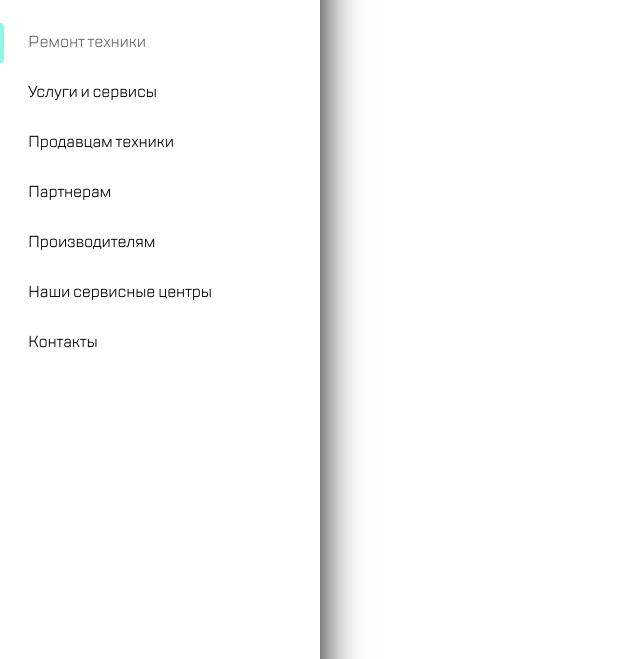
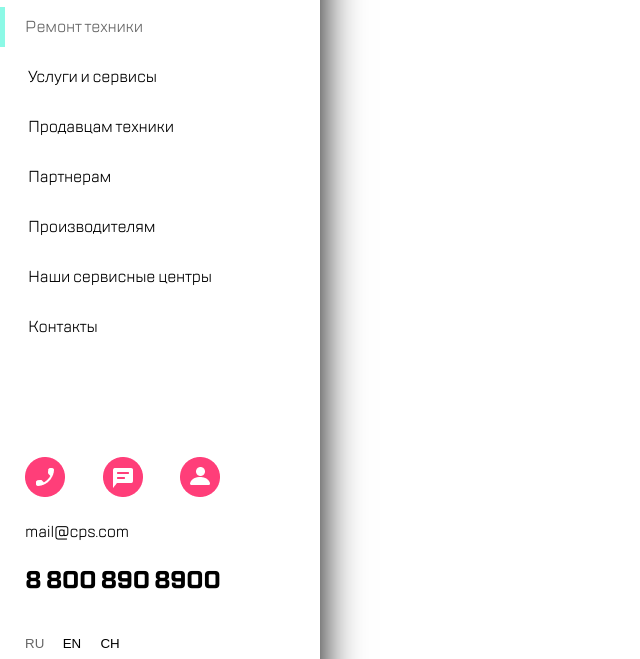
Before and after one commit to Dkveron/zadacha-4.1.3, a plain HTML site: page index.html in a window 1280 px wide. Shown: the part 92-751 px from the top of the page, without its empty margins (0-640 px from the left). Drawn offline with Linux system fonts and the light colour scheme; files whose address does not match are found by name.

Commit message:
sidebar теперь занимает всю высоту страницы

```diff
--- a/index.html
+++ b/index.html
@@ -24,7 +24,7 @@
         <main class="sitebar__main">
             <section class="sitebar__main__menu">
                 <div class="sitebar__main__menu__container">
-                    <button class="sitebar__main__menu__container__item sitebar__main__menu__container__item--active"><img src="image/highlight.png" alt="">Ремонт техники</button>
+                    <button class="sitebar__main__menu__container__item sitebar__main__menu__container__item--active">Ремонт техники</button>
                     <button class="sitebar__main__menu__container__item">Услуги и сервисы</button>
                     <button class="sitebar__main__menu__container__item">Продавцам техники</button>
                     <button class="sitebar__main__menu__container__item">Партнерам</button>
--- a/style.css
+++ b/style.css
@@ -39,16 +39,14 @@ body {
 
 .sitebar {
     width: 320px;
-    height: 1024px;
+    height: 100vh;
     box-shadow: 0px 0px 40px 0;
-
+    overflow-y: auto;
 }
 
 .sitebar__header__menu {
     display: flex;
     justify-content: space-between;
-
-    padding: 10px 0;
     padding: 15px;
     gap: 20px;
 }
@@ -80,9 +78,8 @@ body {
     display:flex;
     flex-direction: column;
     white-space: nowrap;
-    padding: 15px;
     margin: 10px 0;
-    gap: 300px;
+    gap: 100px;
 }
 
 .sitebar__main__menu__container {
@@ -92,10 +89,8 @@ body {
 }
 .sitebar__main__menu__container__item {
     flex: 0 0 auto;
-    padding: 8px 13px;
+    padding: 8px 28px;
     background-color: white;
-
-    border-radius: 5px;
     white-space: nowrap;
     cursor: pointer;
     font-family: "TT Lakes";
@@ -108,20 +103,24 @@ body {
     border: none;
 }
 
+.sitebar__main__menu__container__item--active {
+    border-left: 5px solid #41F6D7;
+    padding-left: 20px;
+}
+
 .sitebar__main__menu__container__item:hover {
     background-color: #f5f5f5;
 }
-/* .sitebar__main__menu__container__item--active {
-
-} */
 
 .sitebar__main__menu__footer {
+    margin-top: auto;
     display: flex;
     gap: 50px;
 }
 
 .sitebar__main__menu__footer-button {
    padding: 10px;
+   padding-left: 25px;
 }
 
 .sitebar__main__menu__footer__contact-mail {
@@ -133,6 +132,7 @@ body {
     text-underline-position: from-font;
     text-decoration-skip-ink: none;
     padding: 10px;
+    padding-left: 25px;
 }
 
 .sitebar__main__menu__footer__contact-phone{
@@ -145,6 +145,7 @@ text-align: left;
     text-underline-position: from-font;
     text-decoration-skip-ink: none;
     padding: 10px;
+    padding-left: 25px;
 }
 
 .sitebar__main__menu__footer__lang {
@@ -157,15 +158,10 @@ padding: 10px;
     width: 25px;
     height: 25px;
     padding: 10px;
+    padding-left: 25px;
 }
 
 .sitebar__main__menu__footer__lang__botton--active,
 .sitebar__main__menu__container__item--active {
     opacity: 0.6;
 }
-
-.sitebar__main__menu__container__item--active img {
-    position: absolute;
-    left: 0;
-    top: 115px;
-}
```
Also changed, not shown: image/highlight.png (deleted), 2 other files. Lines whose indentation alone changed are shown as unchanged.
